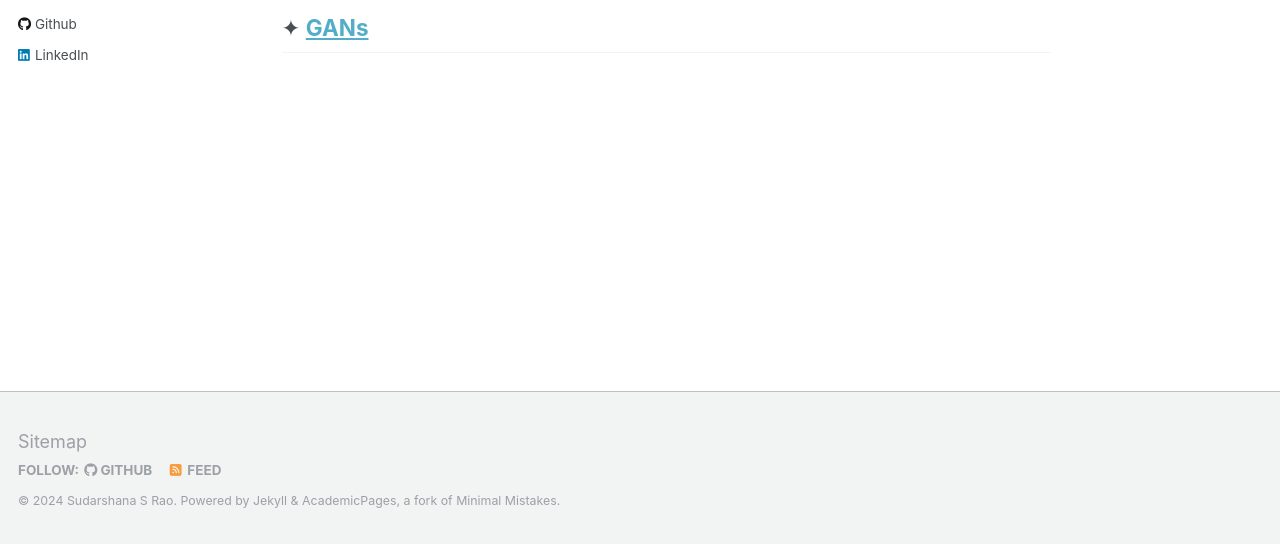
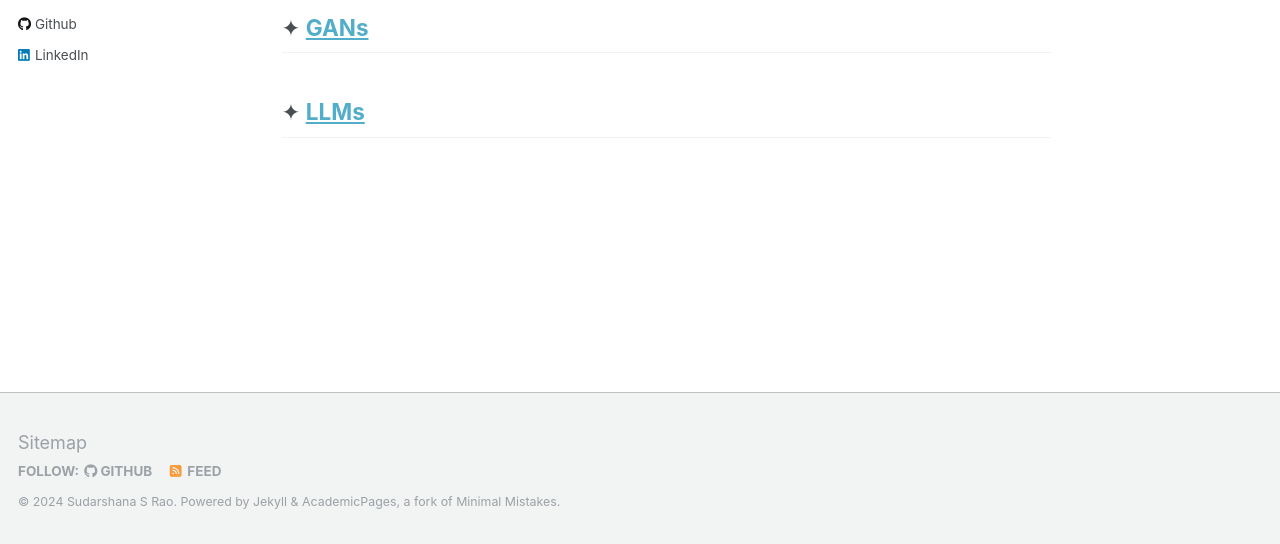
Before and after one commit to SudarshanaSRao/SudarshanaSRao.github.io, a Jekyll site: the page built from _pages/about.md, in a window 1280 px wide and 1046 px high. Shown: the part 499-1043 px from the top of the window. Built offline with Jekyll 4.4.1, drawn with Linux system fonts in a browser that asks for light colours.

Commit message:
Update about.md

```diff
--- a/_pages/about.md
+++ b/_pages/about.md
@@ -17,3 +17,4 @@ I am seeking full-time roles and craving challenging opportunities to contribute
 # Blogs
 
 ## ✦ [GANs](https://sudarshanagan.blogspot.com/2021/07/everyone-i-am-currently-engineering.html)
+## ✦ [LLMs](https://medium.com/@sudarshanasrao/faq-generation-using-large-language-models-88746c9381a6)
```
